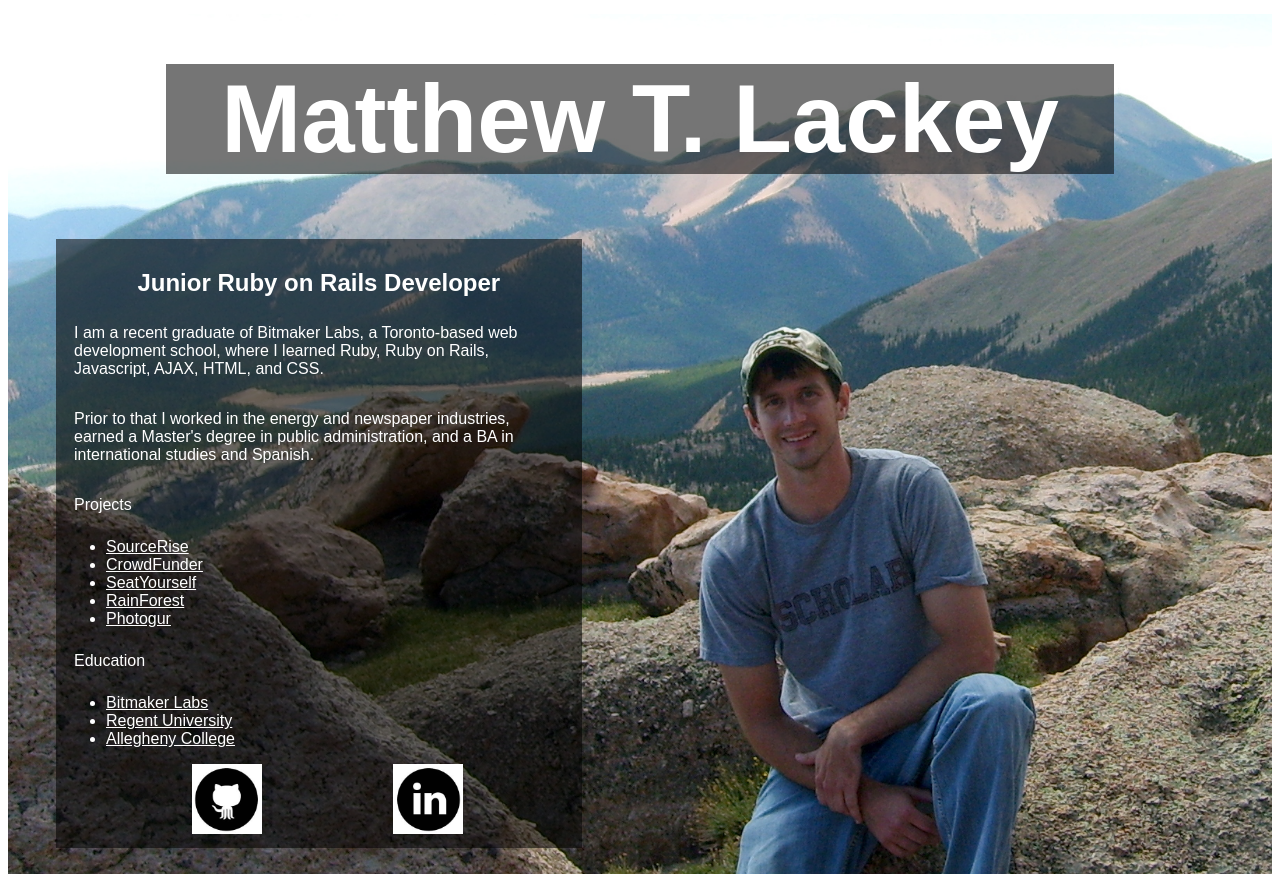
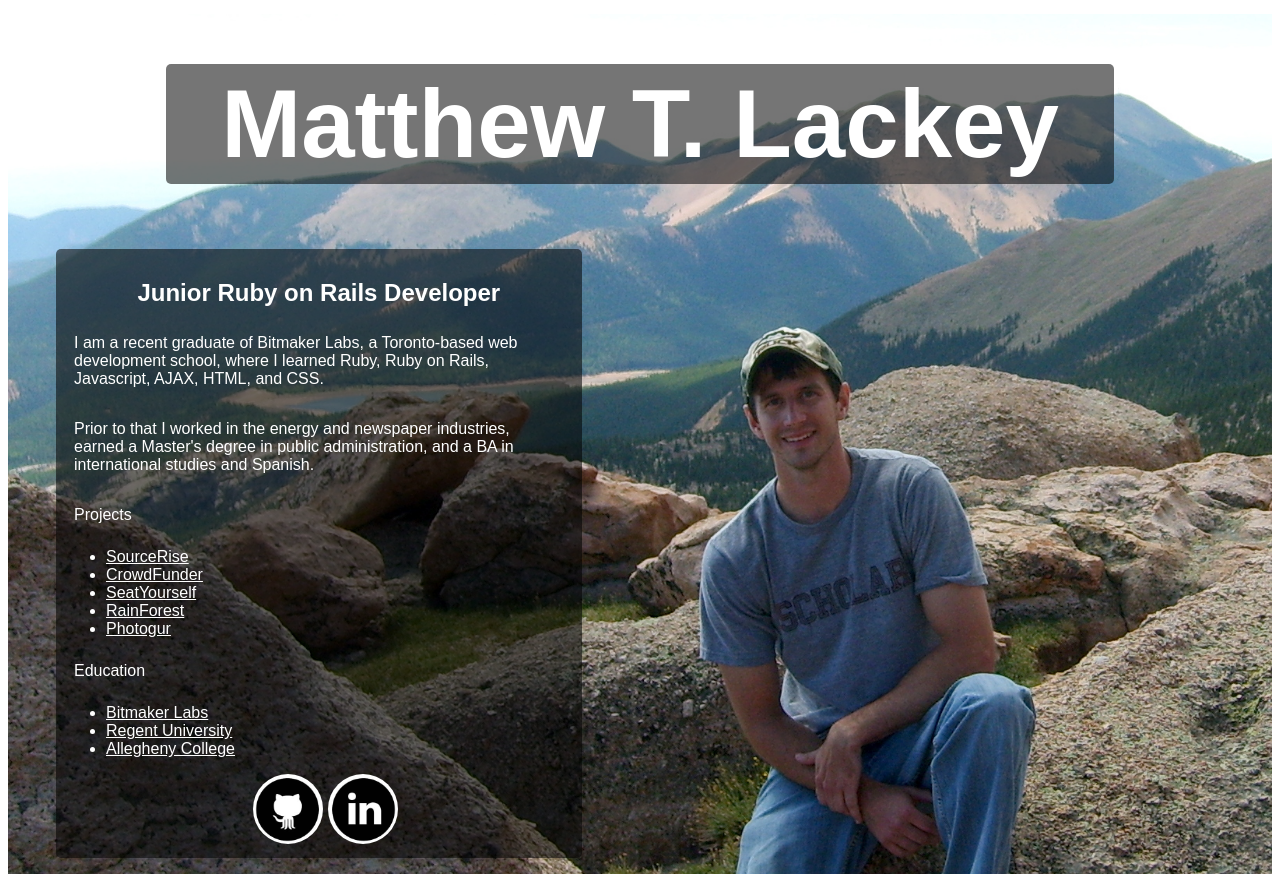
Before and after one commit to MatthewTLackey/MatthewTLackey.github.io, a plain HTML site: page index.html in a window 1280 px wide. Drawn offline with Linux system fonts and the light colour scheme.

Commit message:
Rounds corners, positions symbols

```diff
--- a/index.css
+++ b/index.css
@@ -18,6 +18,7 @@ width: 100%;
   background-color: rgba(0, 0, 0, 0.541176);
   width: 75%;
   margin: auto;
+  border-radius: 5px;
 
 
 }
@@ -25,6 +26,7 @@ width: 100%;
 h1{
   text-align: center;
   color: white;
+  padding: 5px;
 
 }
 
@@ -40,7 +42,11 @@ p{
   height: 70px;
   clear: both;
   position: relative;
-  margin-left: 25%;
+  border-radius: 100%
+}
+
+.symbol_holder{
+  margin-left: 37%;
 }
 
 .profile_pic{
@@ -59,6 +65,7 @@ p{
   margin-left: 3em;
   color: white;
   padding: 10px;
+  border-radius: 5px;
 }
 
 .subhead{
--- a/index.html
+++ b/index.html
@@ -32,8 +32,10 @@
             <a href="http://www.regent.edu/acad/schgov/"><li>Regent University</li></a>
             <a href="http://sites.allegheny.edu/intstudies/"><li>Allegheny College</li></a>
           </ul>
+          <div class="symbol_holder">
            <a href="https://github.com/MatthewTLackey?tab=repositories"><img class="symbol" src ="github.jpeg"></a>
-      <a href="http://www.linkedin.com/in/matthewtlackey"><img class="symbol" src="linkedin.jpeg"></a>
+            <a href="http://www.linkedin.com/in/matthewtlackey"><img class="symbol" src="linkedin.jpeg"></a>
+          </div>
       </div>
 
     </div>
```
